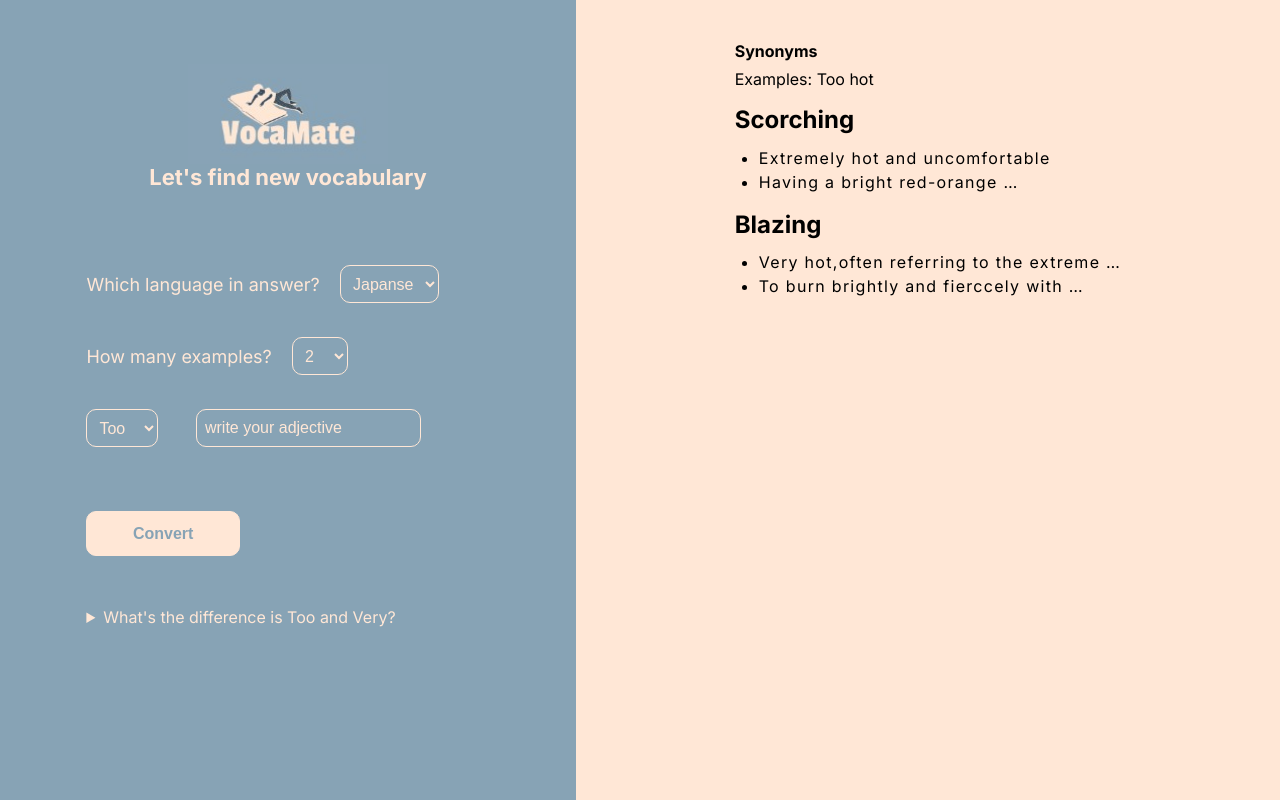
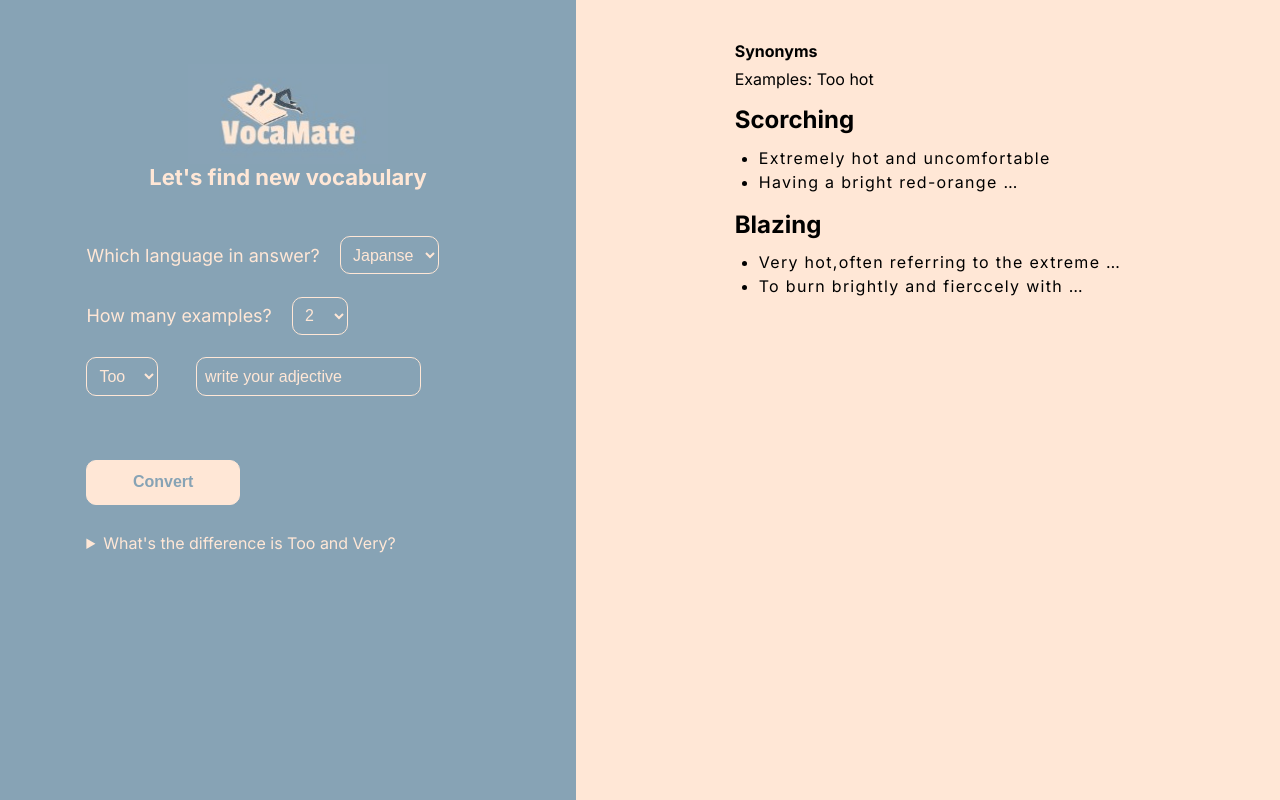
Before and after one commit to ha-nakamura112/search_syn, a Next.js app: page / in a window 1280 px wide. Built offline with nearby package versions, Linux system fonts and the light colour scheme.

Commit message:
style updated monbile version

```diff
--- a/src/styles/Home.module.css
+++ b/src/styles/Home.module.css
@@ -246,6 +246,11 @@
     font-size: 18px;
   }
 
+  .formClass {
+    padding: 8% 10% 0% 10%;
+    row-gap: 5%;
+  }
+
   .formClass input,
   .formClass select {
     height: 3vw;
```
